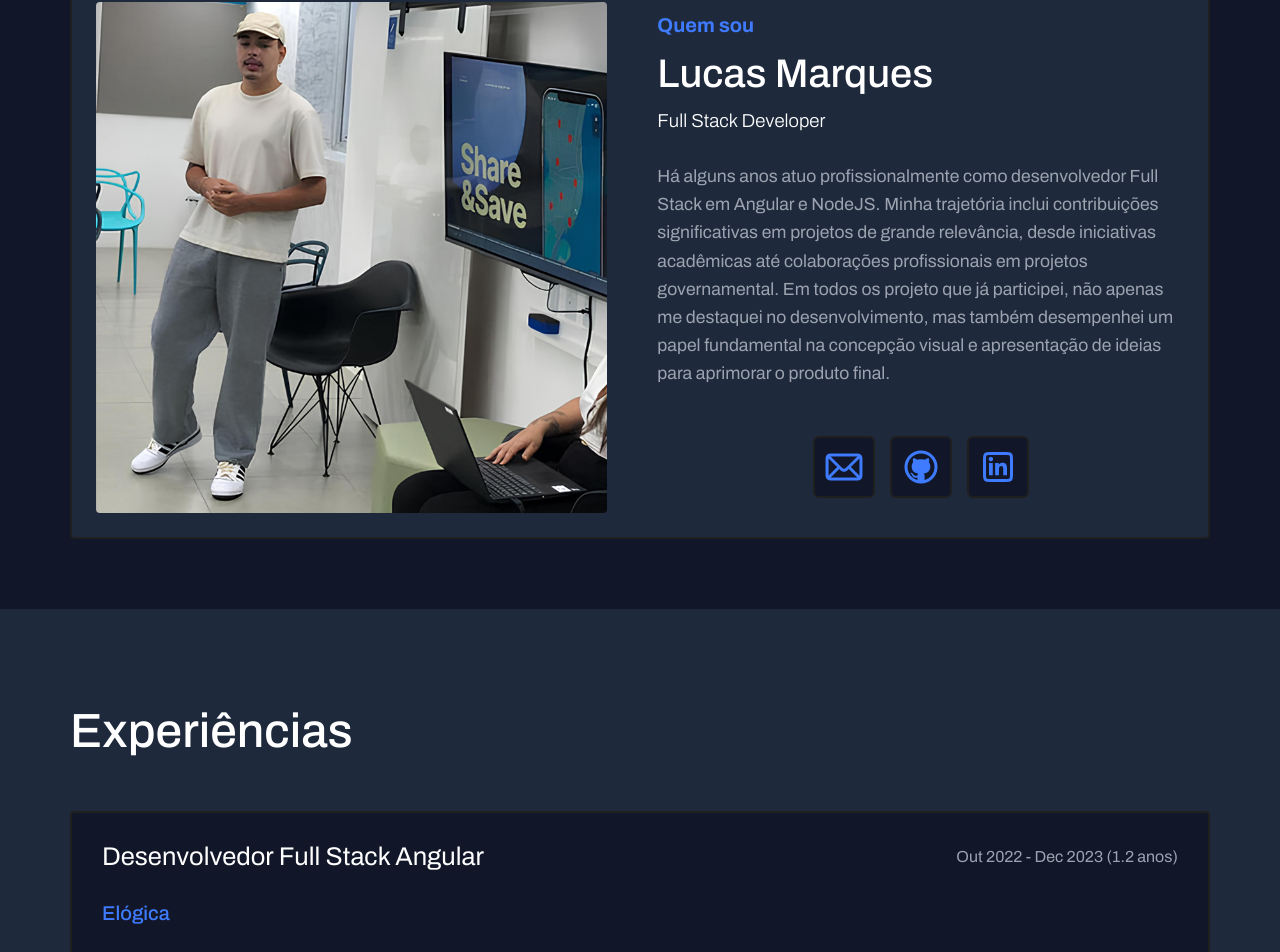
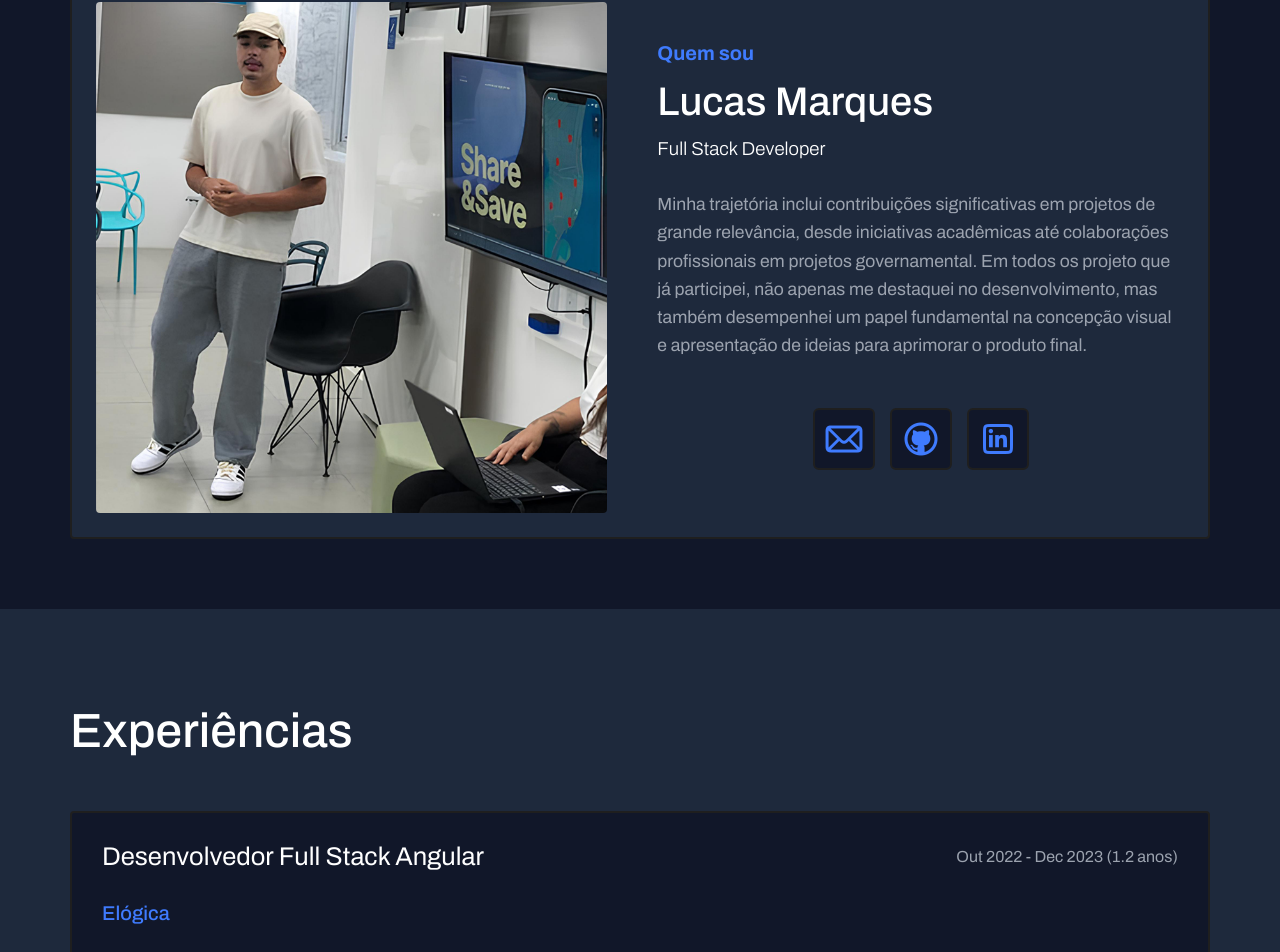
Before and after one commit to lucas-marques-0/portfolio-pessoal, an Angular app: page / in a window 1280 px wide. Shown: the part 804-1756 px from the top of the page. Built offline with nearby package versions, Linux system fonts and the light colour scheme.

Commit message:
Correção de texto

```diff
--- a/src/app/componentes/content/content.component.html
+++ b/src/app/componentes/content/content.component.html
@@ -18,7 +18,7 @@
                     <h4 class="contrast-text">Quem sou</h4>
                     <h2>Lucas Marques</h2>
                     <h3>Full Stack Developer</h3>
-                    <p>Há alguns anos atuo profissionalmente como desenvolvedor Full Stack em Angular e NodeJS. Minha trajetória inclui contribuições significativas em projetos de grande relevância, desde iniciativas acadêmicas até colaborações profissionais em projetos governamental. Em todos os projeto que já participei, não apenas me destaquei no desenvolvimento, mas também desempenhei um papel fundamental na concepção visual e apresentação de ideias para aprimorar o produto final.</p>
+                    <p>Minha trajetória inclui contribuições significativas em projetos de grande relevância, desde iniciativas acadêmicas até colaborações profissionais em projetos governamental. Em todos os projeto que já participei, não apenas me destaquei no desenvolvimento, mas também desempenhei um papel fundamental na concepção visual e apresentação de ideias para aprimorar o produto final.</p>
                 </div>
                 <div class="sobre-social slide-down">
                     <a href="mailto:lucasmarqueshzx@gmail.com" target="_blank"><img class="social-icons" src="../../../assets/social-icons/icon-mail.png"></a>
```
